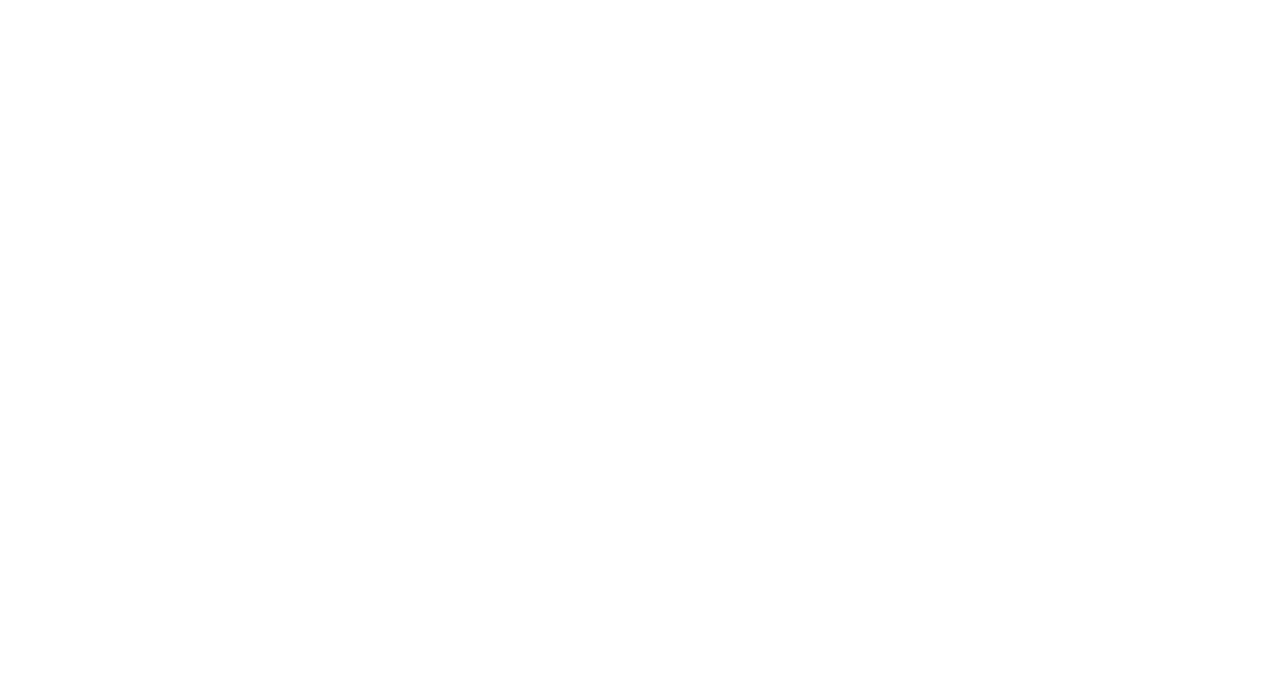
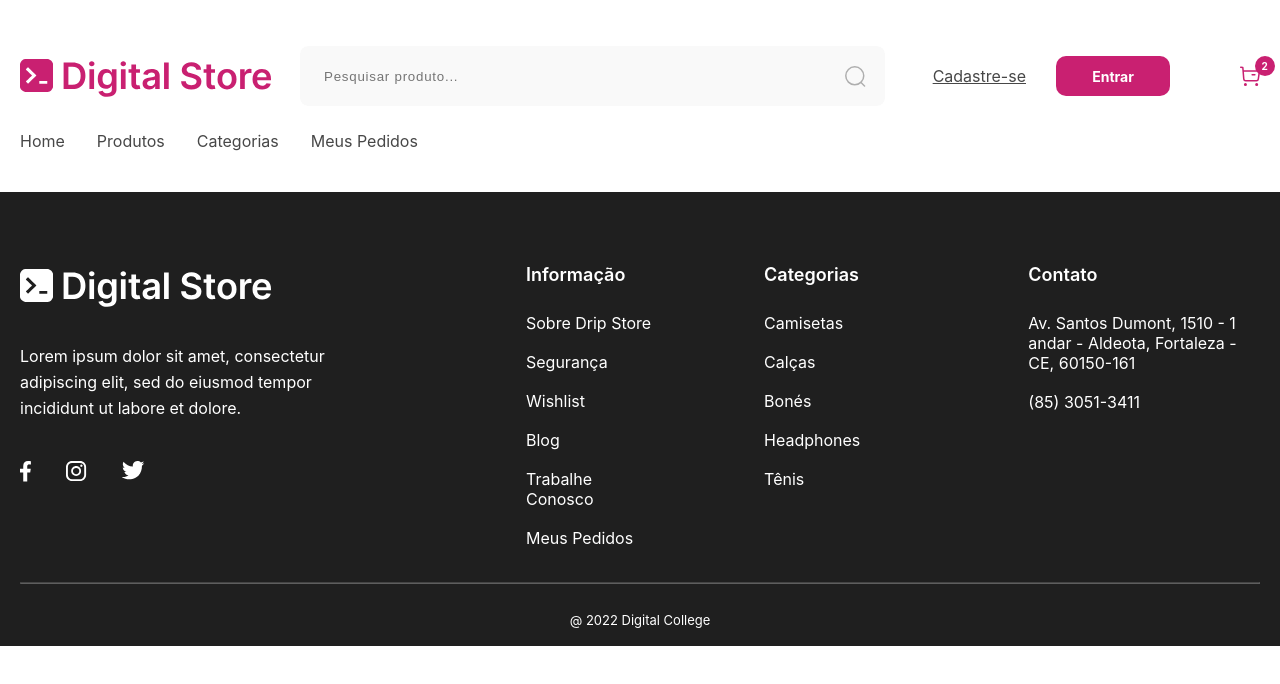
Before and after one commit to FaithfulBreeze/geracao-tech-ecommerce, a React (Vite) app: page /product-view-page in a window 1280 px wide. Before the commit this address had no page. Shown: the top 684 px of the page. Built offline with nearby package versions, Linux system fonts and the light colour scheme.

Commit message:
Create ProductViewPage page

```diff
--- a/src/App.jsx
+++ b/src/App.jsx
@@ -1,5 +1,6 @@
 import { BrowserRouter, Route, Routes } from "react-router-dom"
 import { HomePage } from "./pages/HomePage"
+import { ProductViewPage } from "./pages/ProductViewPage"
 
 function App() {
 
@@ -7,6 +8,7 @@
     <BrowserRouter>
       <Routes>
           <Route path="/" element={<HomePage />}/>
+          <Route path="/product-view-page" element={<ProductViewPage />} />
       </Routes>
     </BrowserRouter>
   )
--- a/src/components/ProductCard/index.jsx
+++ b/src/components/ProductCard/index.jsx
@@ -4,6 +4,7 @@
 export const ProductCard = ({ image, name, price, priceDiscount}) => {
     return(
         <StyledProductCard>
+            <a href="/product-view-page">
                 <div id="image-container">
                     <img src={image || productImage} />
                     <p id="discount-label">{priceDiscount && `${Math.trunc((price - priceDiscount) / price * 100)}% OFF`}</p>
@@ -16,6 +17,7 @@
                         <p id="priceDiscount">{priceDiscount && `$${priceDiscount}`}</p>
                     </div>
                 </div>
+            </a>
         </StyledProductCard>
     )
 }
--- a/src/components/ProductCard/styles/index.js
+++ b/src/components/ProductCard/styles/index.js
@@ -13,6 +13,9 @@
         outline: 2px solid #C92071;
         outline-offset: 6px;
         border-radius: 4px;
+    }
+    & a{
+        text-decoration: none;
     }
     & #image-container{
         position: relative;
--- a/src/pages/HomePage.jsx
+++ b/src/pages/HomePage.jsx
@@ -157,7 +157,7 @@
         <div id="collection-card">
             <img src={src} />
             <p>{discount}& OFF</p>
-            <button>Comprar</button>
+            <a href="/product-view-page"><button>Comprar</button></a>
         </div>
     )
 }
--- /dev/null
+++ b/src/pages/ProductViewPage.jsx
@@ -0,0 +1,9 @@
+import { Layout } from "../layout"
+
+export const ProductViewPage = () => {
+    return(
+        <Layout>
+
+        </Layout>
+    )
+}
```
Lines whose indentation alone changed are shown as unchanged.
